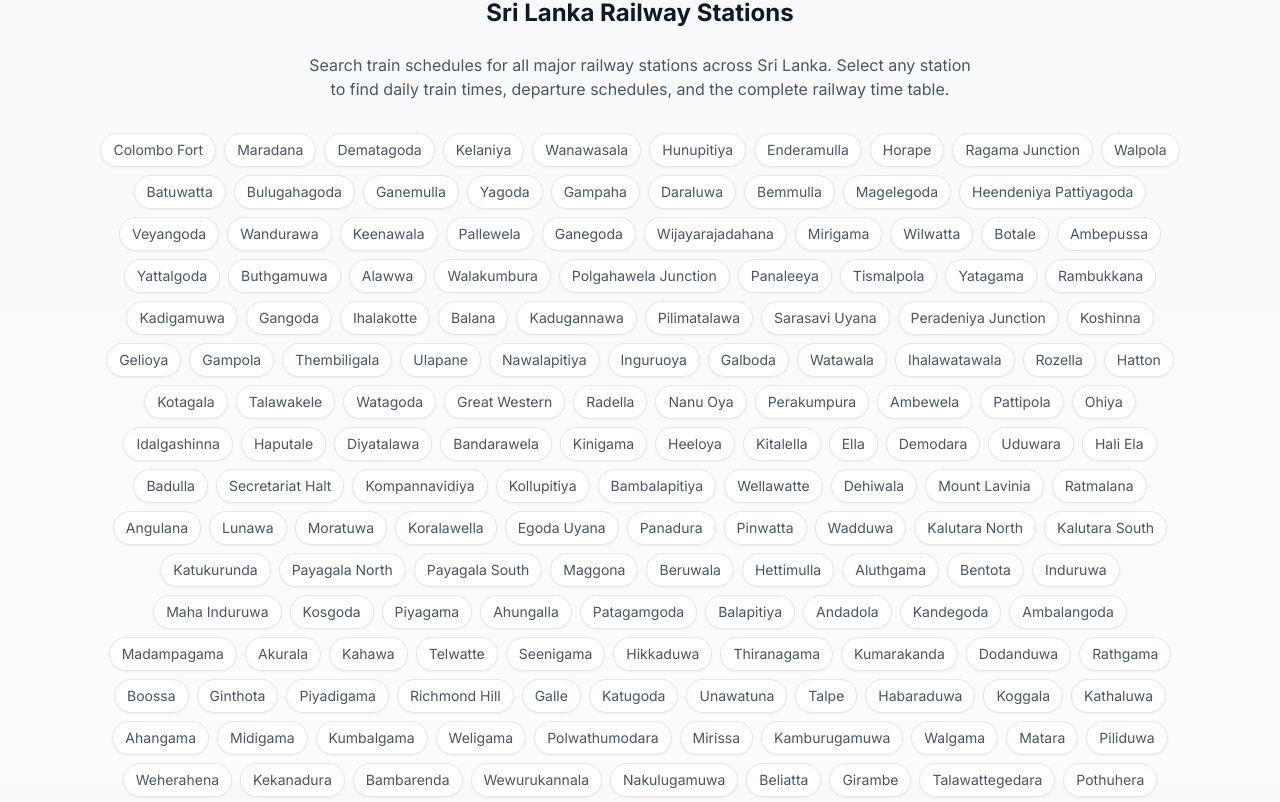
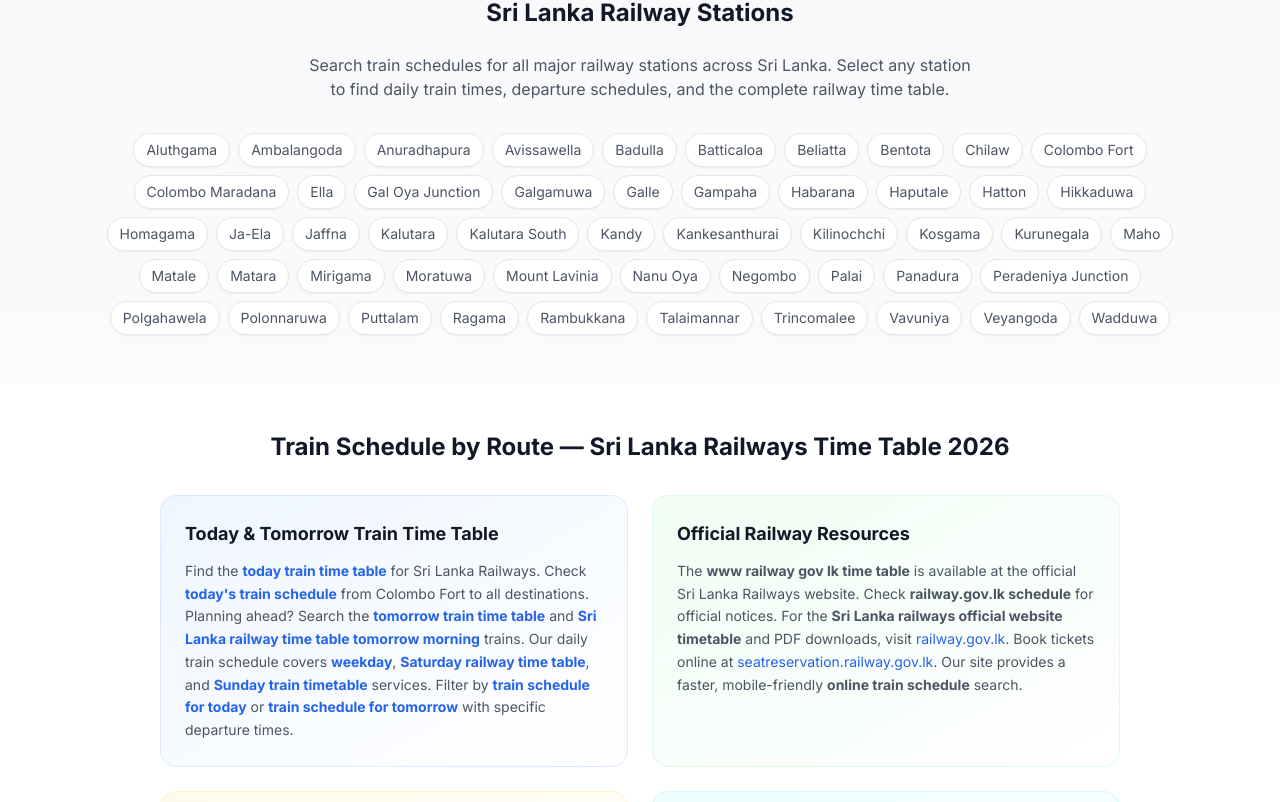
Before and after one commit to pubudutharanga/Sri-Lanka-train-timetable, a Next.js app: page / in a window 1280 px wide. Shown: the part 4018-4820 px from the top of the page. Built offline with nearby package versions, Linux system fonts and the light colour scheme.

Commit message:
Fix: Dynamically load stations in SEOContentSection to prevent 404s on ungenerated slugs

```diff
--- a/components/SEOContentSection.jsx
+++ b/components/SEOContentSection.jsx
@@ -447,6 +447,27 @@ const sriLankaStations = [
   'Trincomalee'
 ]
 
+function getValidStations() {
+  try {
+    const fs = require('fs')
+    const path = require('path')
+    const filePath = path.join(process.cwd(), 'public', 'data', 'trains.json')
+    const data = fs.readFileSync(filePath, 'utf8')
+    const trains = JSON.parse(data)
+    const stationNames = new Set()
+    trains.forEach(t => {
+      stationNames.add(t.from)
+      stationNames.add(t.to)
+      if (t.stops) {
+        t.stops.forEach(s => stationNames.add(s.station))
+      }
+    })
+    return Array.from(stationNames).sort()
+  } catch(e) {
+    return ['Colombo Fort', 'Kandy', 'Badulla', 'Galle', 'Jaffna', 'Matara']
+  }
+}
+
 export default function SEOContentSection() {
   const scrollToSearch = () => {
     document.getElementById('search')?.scrollIntoView({
@@ -672,7 +693,7 @@ export default function SEOContentSection() {
             Search train schedules for all major railway stations across Sri Lanka. Select any station to find daily train times, departure schedules, and the complete railway time table.
           </p>
           <div className="flex flex-wrap justify-center gap-2">
-            {sriLankaStations.map((station, index) => {
+            {getValidStations().map((station, index) => {
               const stationSlug = station.toLowerCase().replace(/\s+/g, '-')
               return (
                 <a
```
